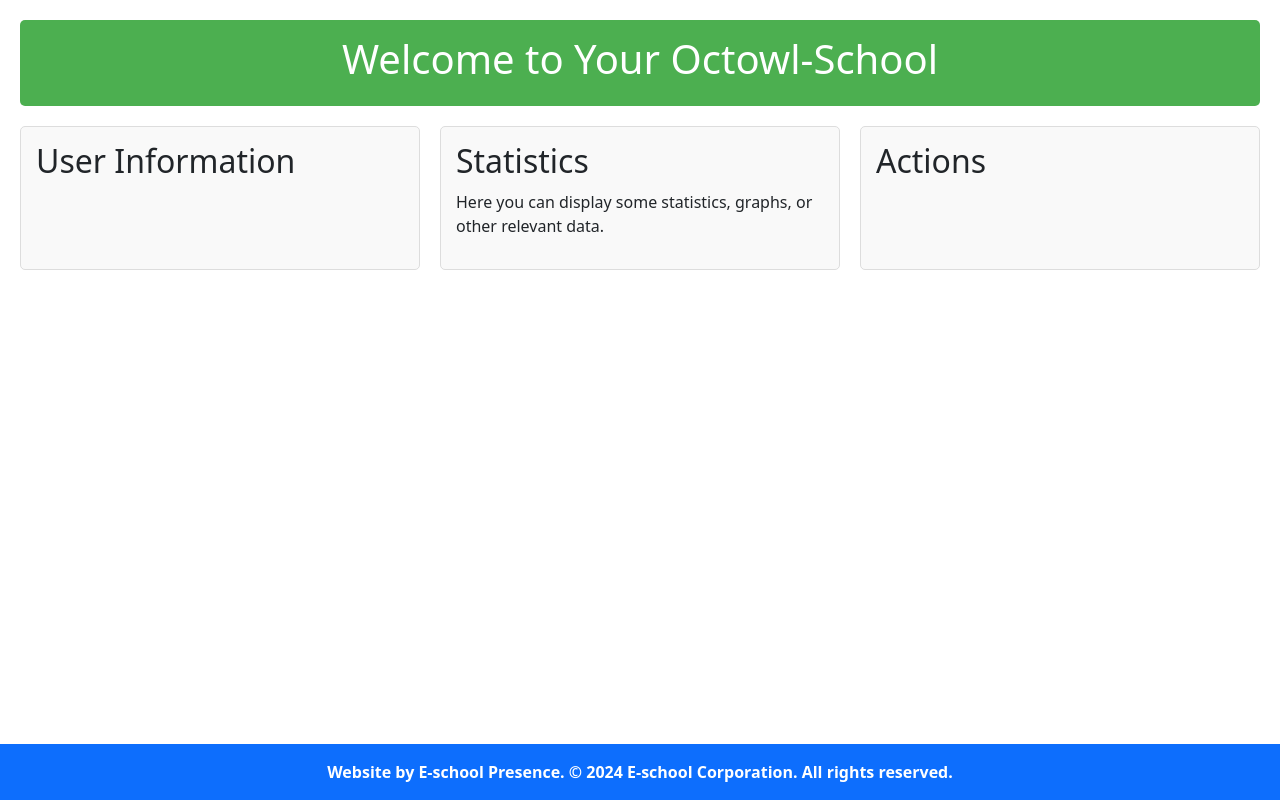
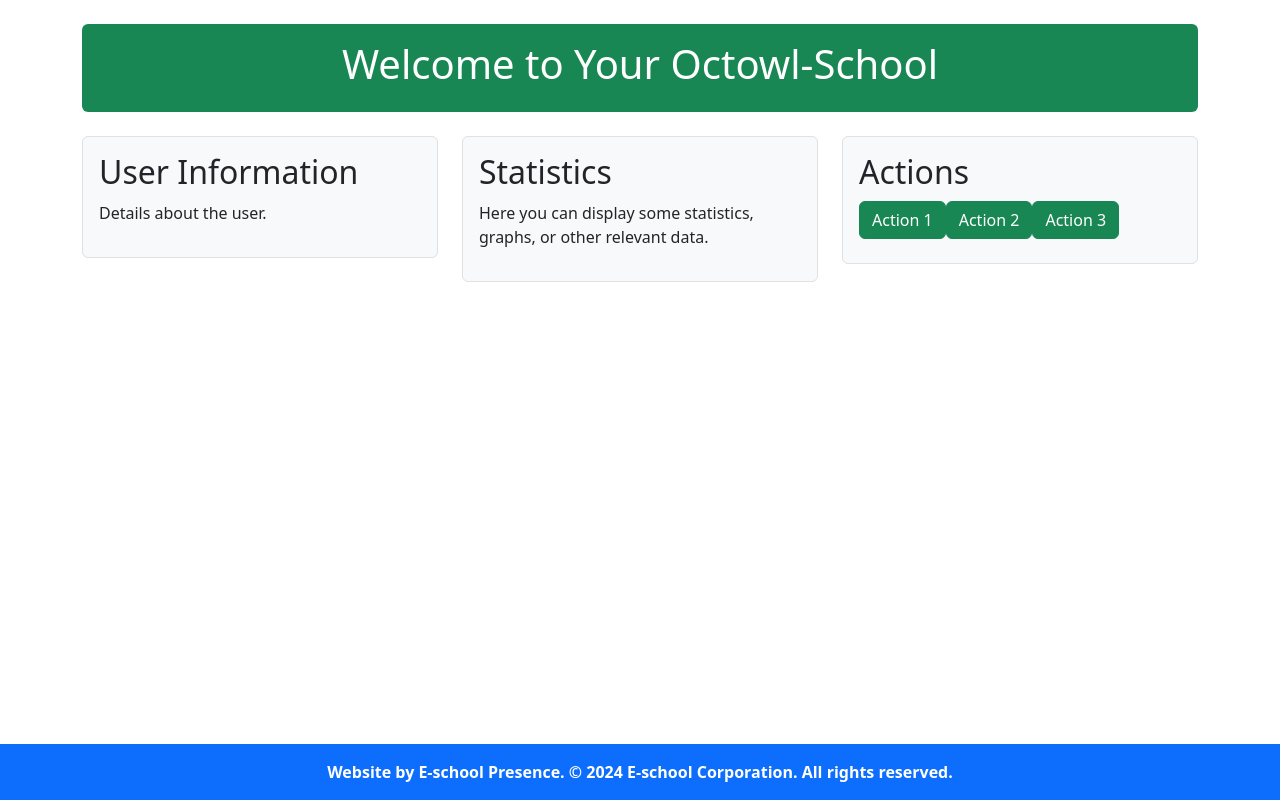
Before and after one commit to Dhirajsingh243/e-school-react, a React (Create React App) app: page /dashboard in a window 1280 px wide. Built offline with nearby package versions, Linux system fonts and the light colour scheme.

Commit message:
define hard core value in dashboard

```diff
--- a/src/pages/dashboard.jsx
+++ b/src/pages/dashboard.jsx
@@ -1,56 +1,34 @@
-import React, { useState, useEffect } from 'react';
-import '../public/css/dashboard.css'
+import React from 'react';
+import 'bootstrap/dist/css/bootstrap.min.css';
 import Header from './elements/header.jsx';
+import '../public/css/dashboard.css'; // Ensure you have the correct path for the CSS file
 
 const Dashboard = () => {
-    <Header/>
-    // const [userInfo, setUserInfo] = useState(null);
-    // const [loading, setLoading] = useState(true);
-    // const [error, setError] = useState(null);
-
-    // useEffect(() => {
-    //     // Example: Fetch user info or dashboard data
-    //     const fetchUserInfo = async () => {
-    //         try {
-    //             // Replace with your actual API call
-    //             const response = await fetch('/api/user-info');
-    //             const data = await response.json();
-    //             setUserInfo(data);
-    //             setLoading(false);
-    //         } catch (error) {
-    //             setError('Failed to load user information.');
-    //             setLoading(false);
-    //         }
-    //     };
-
-    //     fetchUserInfo();
-    // }, []);
-
-    // if (loading) {
-    //     return <div>Loading...</div>;
-    // }
-
-    // if (error) {
-    //     return <div>{error}</div>;
-    // }
-
     return (
-
-        <div className="dashboard-container">
-            <header className="dashboard-header">
+        <div className="container mt-4">
+            <header className="bg-success text-white text-center py-3 rounded">
                 <h1>Welcome to Your Octowl-School</h1>
             </header>
-            <section className="dashboard-content">
-                <div className="user-info">
-                    <h2>User Information</h2>
+            <section className="row mt-4">
+                <div className="col-md-4 mb-4">
+                    <div className="bg-light p-3 border rounded">
+                        <h2>User Information</h2>
+                        <p>Details about the user.</p>
+                    </div>
                 </div>
-                <div className="dashboard-stats">
-                    <h2>Statistics</h2>
-                    <p>Here you can display some statistics, graphs, or other relevant data.</p>
+                <div className="col-md-4 mb-4">
+                    <div className="bg-light p-3 border rounded">
+                        <h2>Statistics</h2>
+                        <p>Here you can display some statistics, graphs, or other relevant data.</p>
+                    </div>
                 </div>
-                <div className="dashboard-actions">
-                    <h2>Actions</h2>
-
+                <div className="col-md-4 mb-4">
+                    <div className="bg-light p-3 border rounded">
+                        <h2>Actions</h2>
+                        <button className="btn btn-success mb-2">Action 1</button>
+                        <button className="btn btn-success mb-2">Action 2</button>
+                        <button className="btn btn-success mb-2">Action 3</button>
+                    </div>
                 </div>
             </section>
         </div>
--- a/src/public/css/dashboard.css
+++ b/src/public/css/dashboard.css
@@ -1,44 +1,10 @@
-.dashboard-container {
-    padding: 20px;
-}
-
-.dashboard-header {
-    background-color: #4CAF50;
-    color: white;
-    padding: 15px;
-    text-align: center;
-    border-radius: 5px;
-    margin-bottom: 20px;
-}
-
-.dashboard-content {
-    display: grid;
-    grid-template-columns: 1fr 1fr 1fr;
-    gap: 20px;
-}
-
-.user-info, .dashboard-stats, .dashboard-actions {
-    padding: 15px;
-    border: 1px solid #ddd;
-    border-radius: 5px;
-    background-color: #f9f9f9;
-}
-
-.dashboard-button {
-    background-color: #4CAF50;
-    color: white;
-    padding: 10px 15px;
-    margin: 5px 0;
-    border: none;
-    border-radius: 3px;
-    cursor: pointer;
-    font-size: 14px;
-}
-
-.dashboard-button:hover {
-    background-color: #45a049;
-}
+/* Custom styles for the dashboard */
 
 h2 {
     margin-bottom: 10px;
 }
+
+/* Optional: Add custom hover effects for the buttons */
+.btn-success:hover {
+    background-color: #45a049;
+}
```
